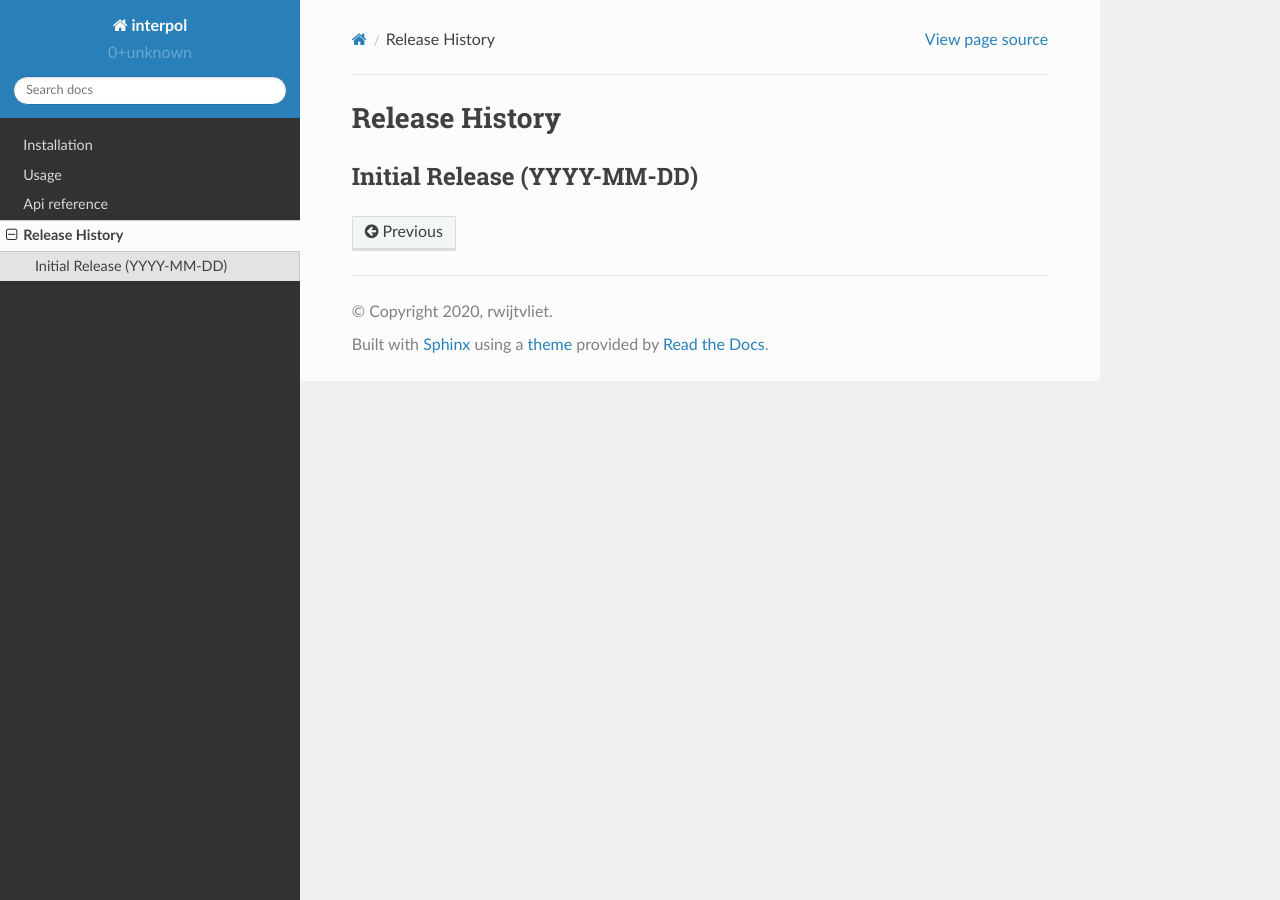
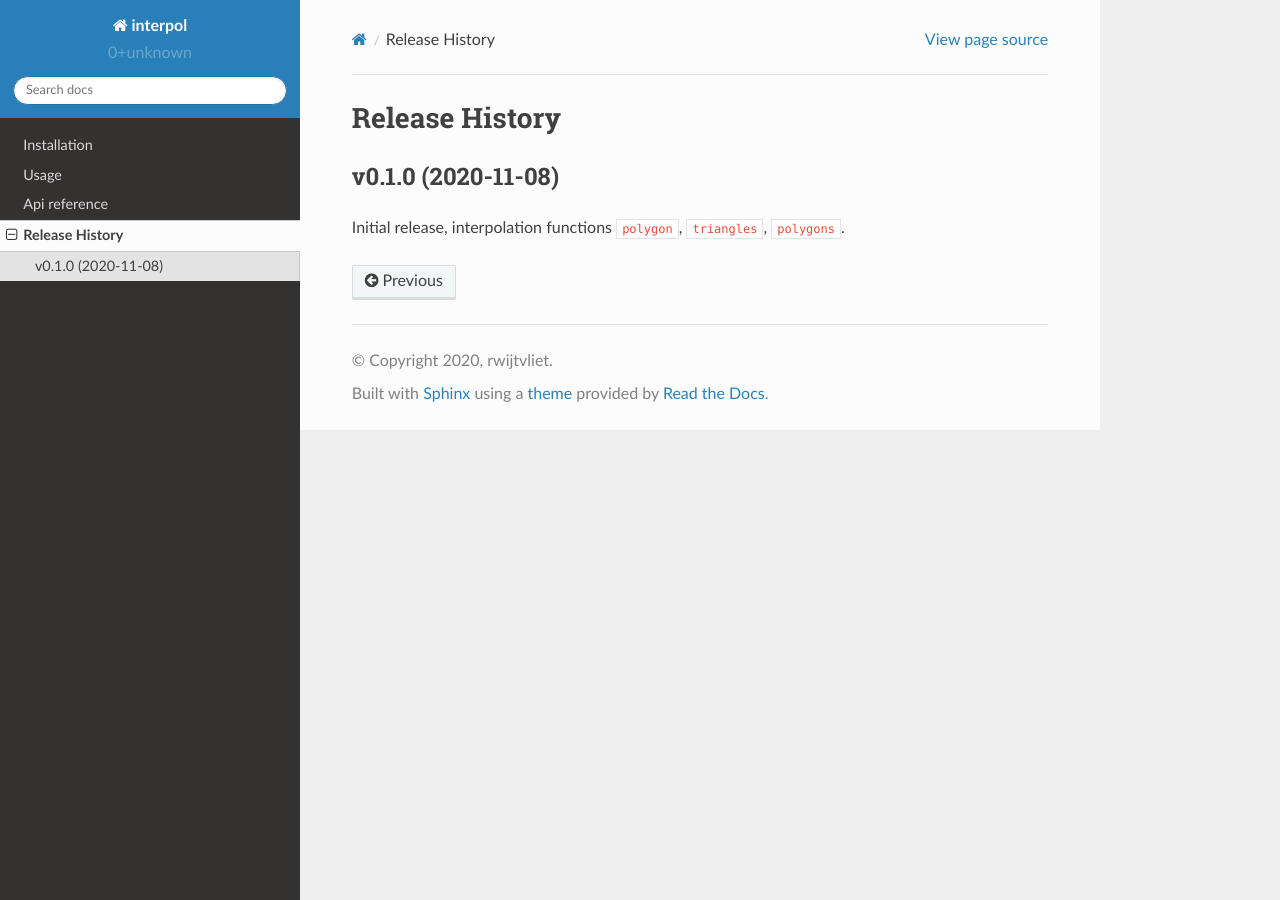
Before and after one commit to rwijtvliet/interpol, a Sphinx documentation site: the page built from docs/source/release-history.rst, in a window 1280 px wide. Built offline with Sphinx 7.4.7 and the Read the Docs theme 2.0.0, drawn with Linux system fonts in a browser that asks for light colours.

Commit message:
prepare docs for initial release

```diff
--- a/docs/source/release-history.rst
+++ b/docs/source/release-history.rst
@@ -2,5 +2,6 @@
 Release History
 ===============
 
-Initial Release (YYYY-MM-DD)
-----------------------------
+v0.1.0 (2020-11-08)
+-------------------
+Initial release, interpolation functions ``polygon``, ``triangles``, ``polygons``.
```
